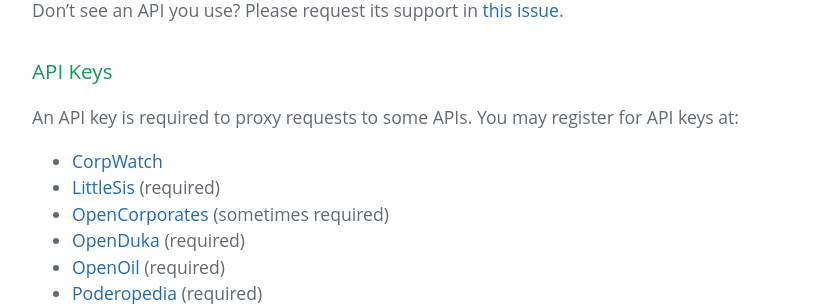
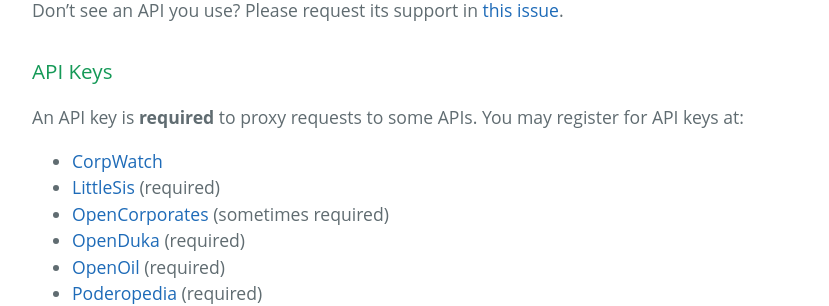
Before and after one commit to influencemapping/whos_got_dirt-server, a Jekyll site: the page built from index.md, in a window 1280 px wide and 900 px high, scrolled down 1326 px. Shown: the part 155-461 px from the top of the window, without its empty margins (192-1021 px from the left). Built offline with Jekyll 4.4.1, drawn with Linux system fonts in a browser that asks for light colours; Markdown is read by kramdown in place of the engine named in the settings; some of the changed text lies outside the part shown.

```diff
--- a/index.md
+++ b/index.md
@@ -54,7 +54,7 @@ Don't see an API you use? Please request its support in [this issue](https://git
 
 <h3 id="api-keys">API Keys</h3>
 
-An API key is required to proxy requests to some APIs. You may register for API keys at:
+An API key is **required** to proxy requests to some APIs. You may register for API keys at:
 
 * [CorpWatch](http://api.corpwatch.org/register.php)
 * [LittleSis](http://api.littlesis.org/register) (required)
```
Also changed, not shown: other parts of index.md (+2 -0 lines).
